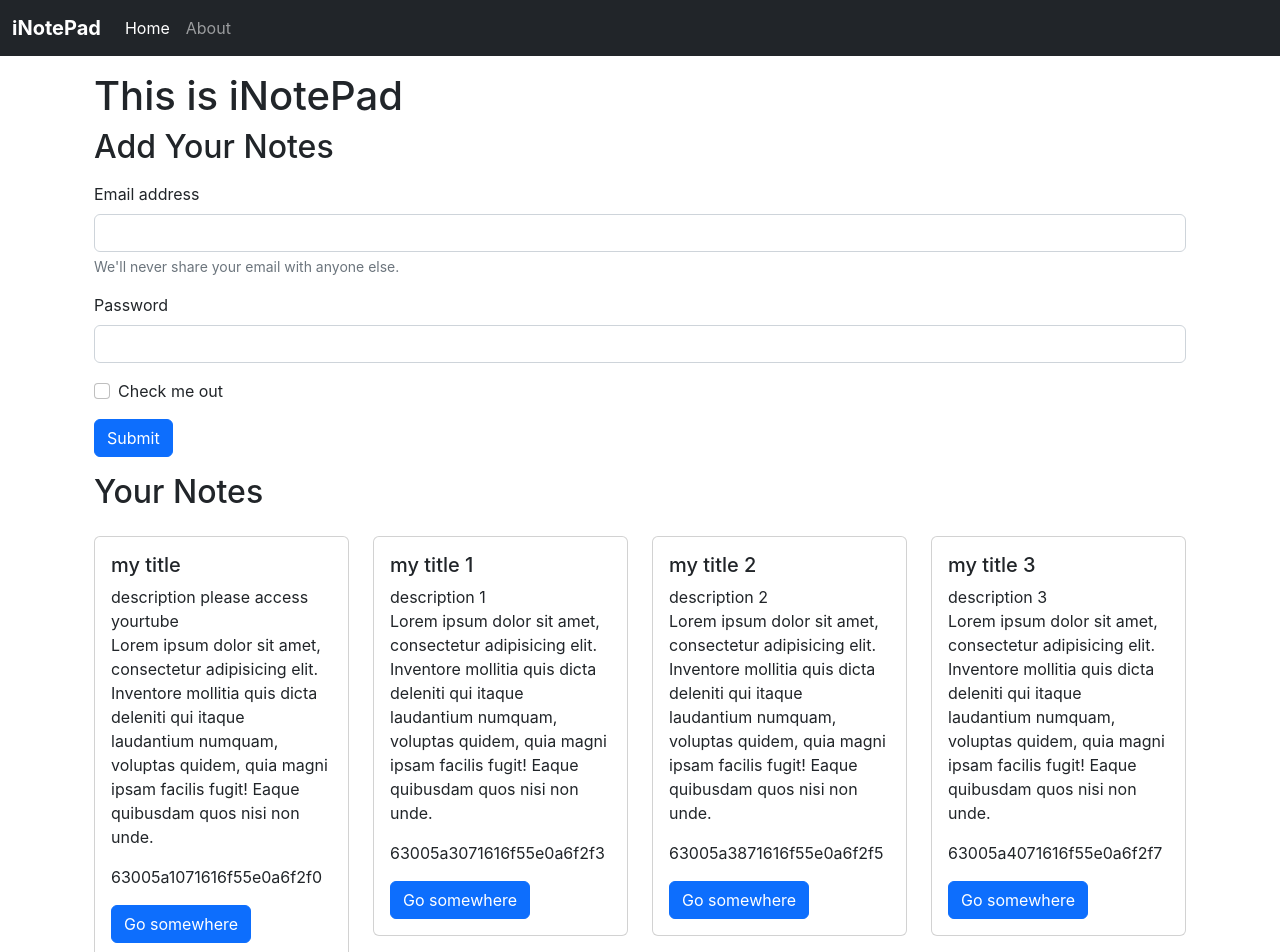
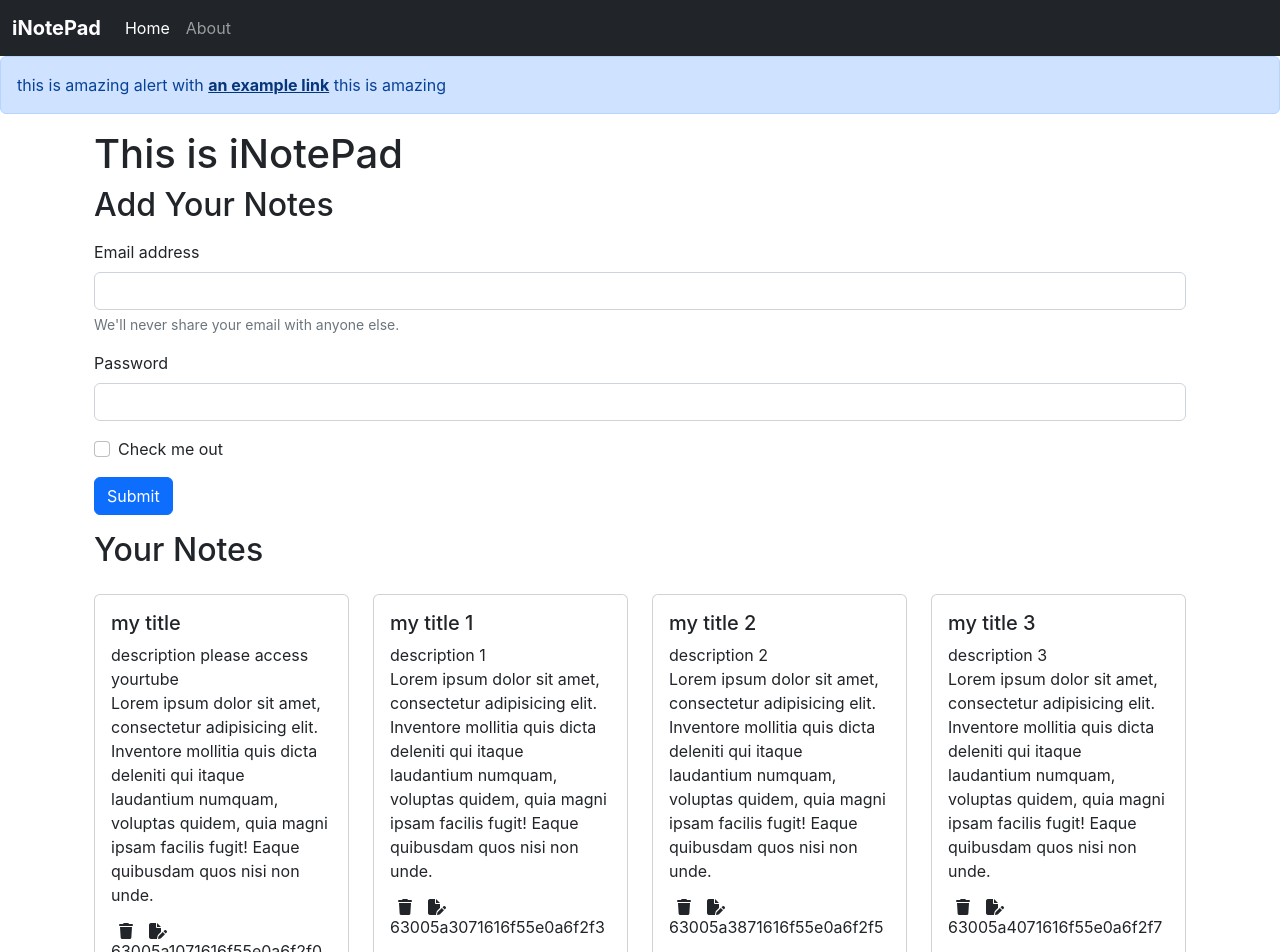
Before and after one commit to Deepakvikrant/note_pad, a React (Create React App) app: page / in a window 1280 px wide. Shown: the top 952 px of the page. Built offline with nearby package versions, Linux system fonts and the light colour scheme.

Commit message:
DELETE EDIT AND ALERT ARE ADDED

```diff
--- a/public/index.html
+++ b/public/index.html
@@ -47,6 +47,7 @@
       To begin the development, run `npm start` or `yarn start`.
       To create a production bundle, use `npm run build` or `yarn build`.
     -->
+    <script src="https://kit.fontawesome.com/03054e957e.js" crossorigin="anonymous"></script>
     <!-- JavaScript Bundle with Popper -->
     <script
       src="https://cdn.jsdelivr.net/npm/bootstrap@5.2.0/dist/js/bootstrap.bundle.min.js"
--- a/src/App.js
+++ b/src/App.js
@@ -5,13 +5,15 @@
 import Home from './components/Home';
 import About from './components/About';
 import NoteState from './context/note/NoteState';
+import Alert from './components/Alert';
 
 function App() {
     return (
         <>
             <NoteState>
                 <Router>
-                    <Navbar />
+                    <Navbar/>
+                    <Alert message ={"this is amazing"}/>
                     <div className="container">
                         <Routes>
                             <Route exact path="/" element={<Home />} />
--- /dev/null
+++ b/src/components/Alert.js
@@ -0,0 +1,11 @@
+import React from 'react'
+
+const Alert = (props) => {
+    return (
+        <div className="alert alert-primary" role="alert">
+        {props.message} alert with <a href="/" className="alert-link">an example link</a> {props.message}
+      </div>
+    )
+}
+
+export default Alert
--- a/src/components/Home.js
+++ b/src/components/Home.js
@@ -7,20 +7,20 @@
             <h1>This is iNotePad</h1>
             <h2>Add Your Notes</h2>
             <form className='my-3'>
-                <div class="mb-3">
-                    <label for="exampleInputEmail1" class="form-label">Email address</label>
-                    <input type="email" class="form-control" id="exampleInputEmail1" aria-describedby="emailHelp" />
-                    <div id="emailHelp" class="form-text">We'll never share your email with anyone else.</div>
+                <div className="mb-3">
+                    <label htmlFor="exampleInputEmail1" className="form-label">Email address</label>
+                    <input type="email" className="form-control" id="exampleInputEmail1" aria-describedby="emailHelp" />
+                    <div id="emailHelp" className="form-text">We'll never share your email with anyone else.</div>
                 </div>
-                <div class="mb-3">
-                    <label for="exampleInputPassword1" class="form-label">Password</label>
-                    <input type="password" class="form-control" id="exampleInputPassword1" />
+                <div className="mb-3">
+                    <label htmlFor="exampleInputPassword1" className="form-label">Password</label>
+                    <input type="password" className="form-control" id="exampleInputPassword1" />
                 </div>
-                <div class="mb-3 form-check">
-                    <input type="checkbox" class="form-check-input" id="exampleCheck1" />
-                    <label class="form-check-label" for="exampleCheck1">Check me out</label>
+                <div className="mb-3 form-check">
+                    <input type="checkbox" className="form-check-input" id="exampleCheck1" />
+                    <label className="form-check-label" htmlFor="exampleCheck1">Check me out</label>
                 </div>
-                <button type="submit" class="btn btn-primary">Submit</button>
+                <button type="submit" className="btn btn-primary">Submit</button>
             </form>
             <Notes></Notes>
 
--- a/src/components/NoteItem.js
+++ b/src/components/NoteItem.js
@@ -6,14 +6,19 @@
 
     return (
 
-        <div class="col-md-3">
-            <div class="card my-3">
-                <div class="card-body">
-                    <h5 class="card-title">{note.title}</h5>
-                    <p class="card-text">{note.description} <br />
+        <div className="col-md-3">
+            <div className="card my-3">
+                <div className="card-body">
+                    <h5 className="card-title">{note.title}</h5>
+                    <p className="card-text">{note.description} <br />
                         Lorem ipsum dolor sit amet, consectetur adipisicing elit. Inventore mollitia quis dicta deleniti qui itaque laudantium numquam, voluptas quidem, quia magni ipsam facilis fugit! Eaque quibusdam quos nisi non unde.</p>
-                    <p class="card-text">{note._id}</p>
-                    <a href="/" class="btn btn-primary">Go somewhere</a>
+                    <div className="d-flex align-item-center">
+                    <i className="fa-solid fa-trash mx-2"></i>
+                    <i className="fa-solid fa-file-pen mx-2"></i>
+                    </div>
+
+                    <p className="card-text">{note._id}</p>
+                    <a href="/" className="btn btn-primary">Go somewhere</a>
                 </div>
             </div>
         </div>
--- a/src/components/Notes.js
+++ b/src/components/Notes.js
@@ -12,7 +12,7 @@
     <div className="row my-3">
     <h2>Your Notes</h2>
     {notes.map((note)=>{
-       return <NoteItem note = {note}/>
+       return <NoteItem key={note._id} note = {note}/>
        //return note.description
     })}
 
--- a/src/index.css
+++ b/src/index.css
@@ -11,3 +11,6 @@
   font-family: source-code-pro, Menlo, Monaco, Consolas, 'Courier New',
     monospace;
 }
+i{
+  cursor: pointer;
+}
```
